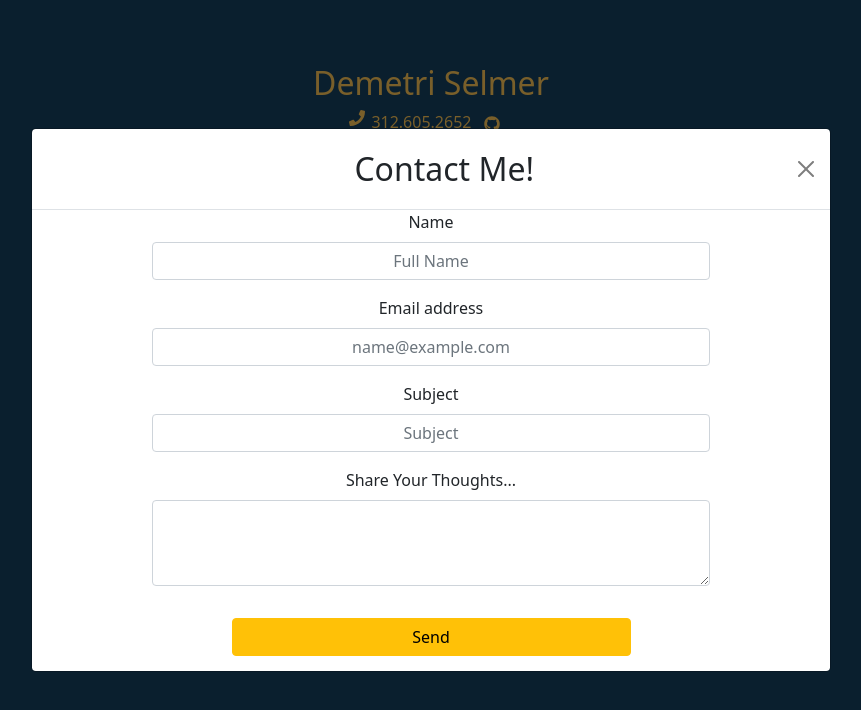
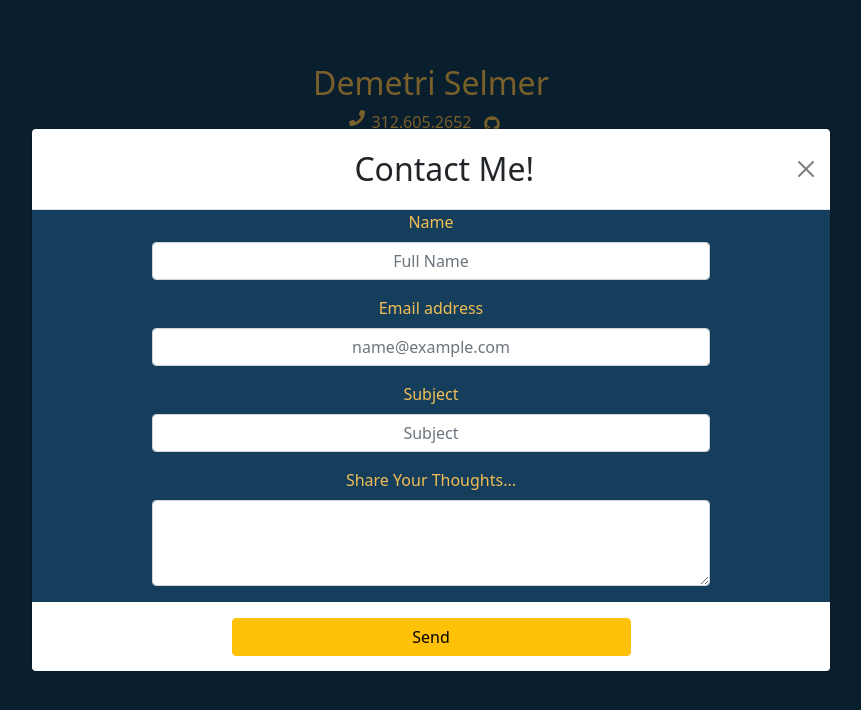
Before and after one commit to dsh410/portfolio, a React (Create React App) app: page / in a window 1280 px wide. Both pictures are taken after a click on the button "Contact Me!". Shown: the top 710 px of the page, without its empty margins (209-1070 px from the left). Built offline with nearby package versions, Linux system fonts and the light colour scheme.

Commit message:
change bg-color on form .

```diff
--- a/src/App.css
+++ b/src/App.css
@@ -18,6 +18,7 @@ margin:0 ;
 
 .mc-container {
   margin:0 auto;
+
 }
 
 .btn {
@@ -51,17 +52,20 @@ div  {
 .place-holder {
   text-align: center;
 
+
 }
 
 .mb-3 {
   width:70%;
   text-align: center;
   margin:auto;
+  color:#f2be54;
 }
 
 .send-btn{
   width: 50%;
   margin:2% auto;
+  color:#f2be54;
 }
 
 .cellPhoneIcon {
@@ -84,3 +88,7 @@ div  {
 p{
   margin-left:.5%;
 }
+
+.form{
+  background-color:#153e5c;
+}
--- a/src/Contact.js
+++ b/src/Contact.js
@@ -16,7 +16,7 @@ function Contact(props) {
 
 
 
-        <Form>
+        <Form className="form">
         <Form.Group className="mb-3" controlId="exampleForm.ControlInputName">
     <Form.Label>Name</Form.Label>
     <Form.Control type="text" className="place-holder" placeholder="Full Name" />
```
